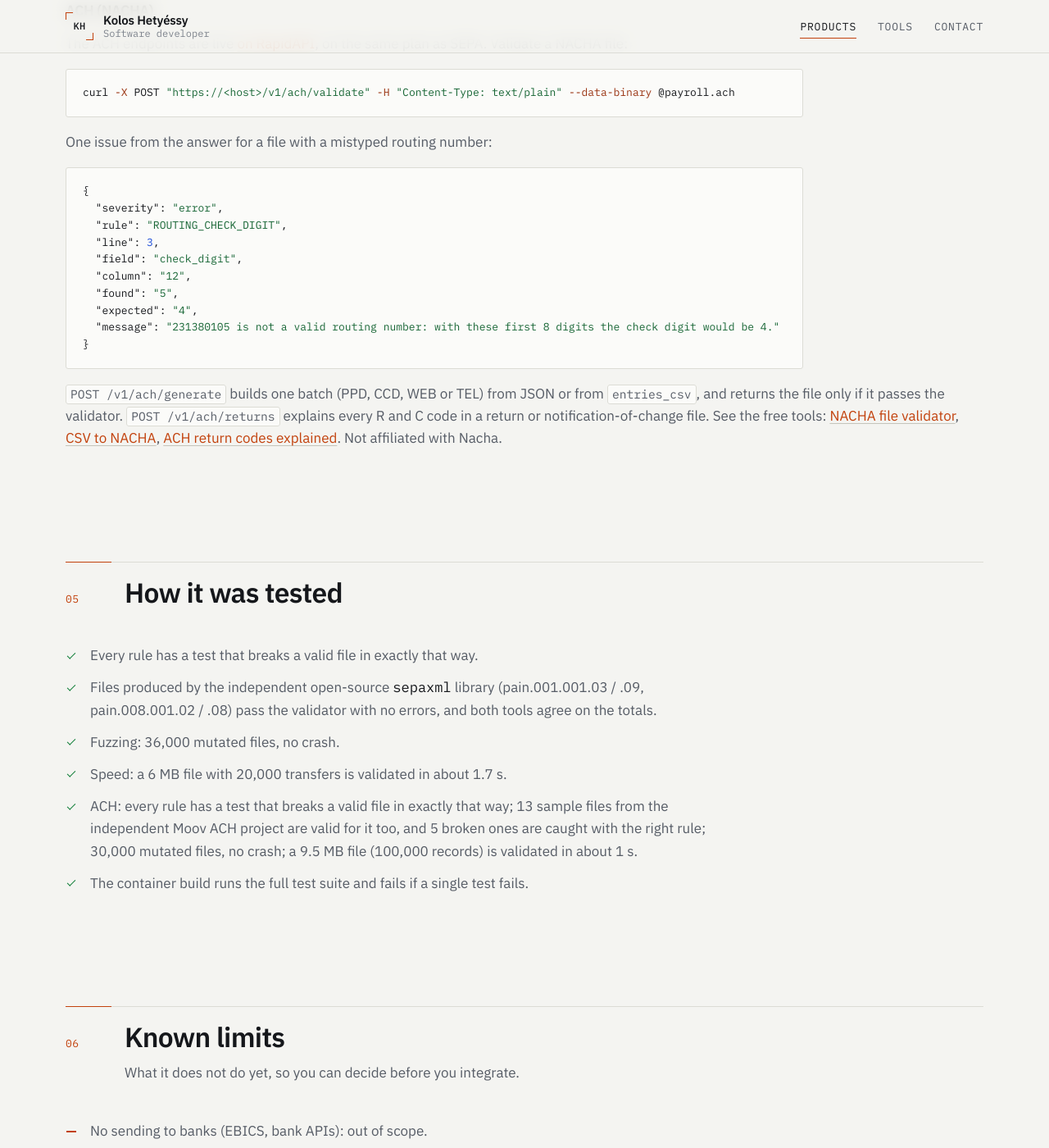
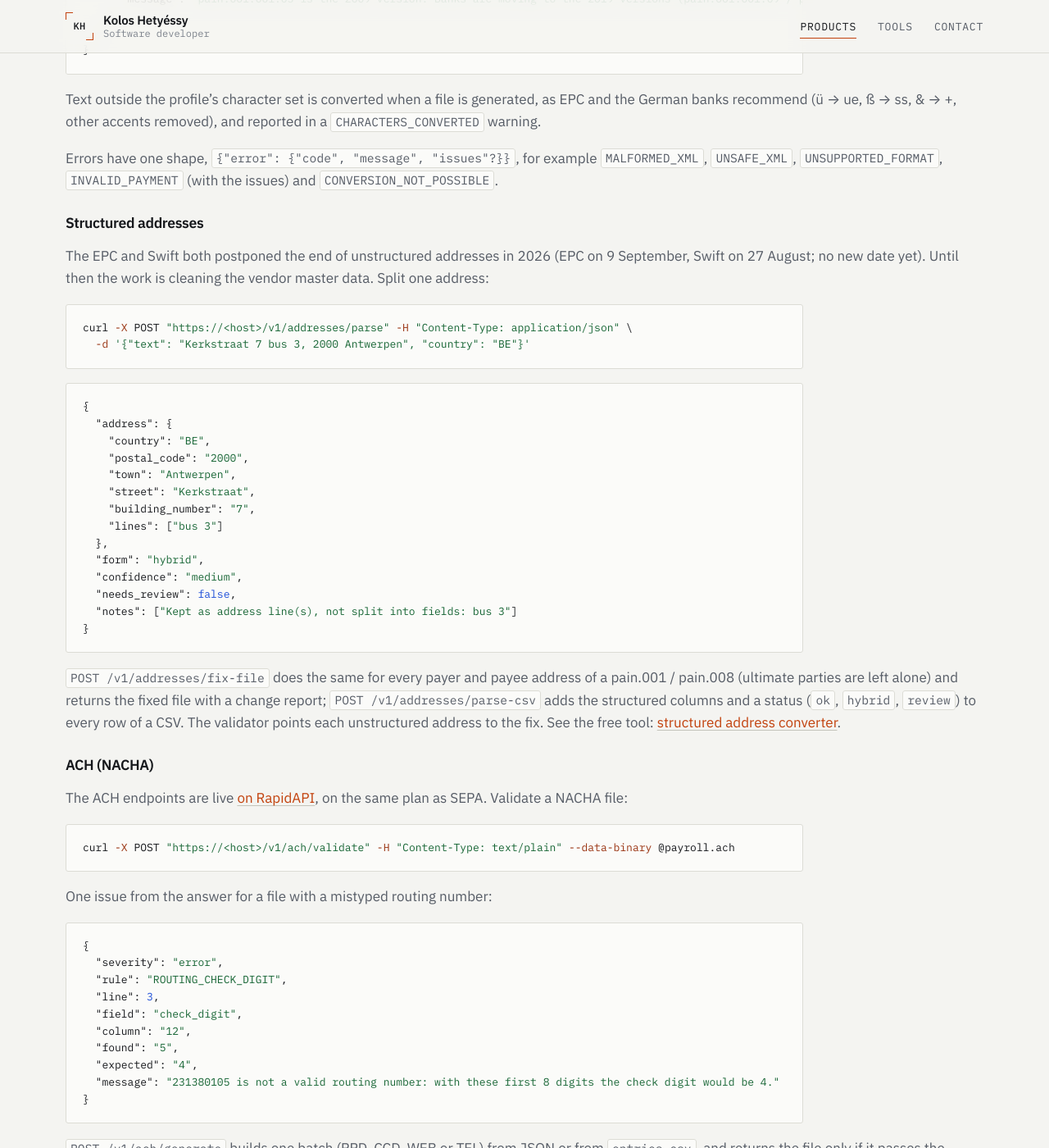
Before and after one commit to SSYkolos/SSYkolos.github.io, a Jekyll site: the page built from _products/sepa-payment-api.md, in a window 1280 px wide and 1400 px high, scrolled down 5002 px. Shown: the whole window at 82% size. Built offline with Jekyll 4.4.1, drawn with Linux system fonts in a browser that asks for light colours; some of the changed text lies outside the part shown.

Commit message:
Structured address converter tool page and SEPA product page section
Live demo gets a text-input mode (live_demo.input: text) for one address, sent as
the same multipart file field to POST /demo/address.

Co-Authored-By: Claude Opus 5.5 <noreply@anthropic.com>

````diff
--- a/_includes/demos/live.html
+++ b/_includes/demos/live.html
@@ -4,6 +4,8 @@
   without JavaScript it explains that and points to the samples.
   include demos/live.html endpoint="https://<demo service>" product=<product document, default: this page> cfg=<live_demo, default: the product's>
   cfg.plugin names the renderer in /assets/js/demos/ (default: the product slug).
+  cfg.input: "text" shows a text box instead of the drop zone (e.g. one postal address); the text is sent as the
+  same multipart `file` field, so the demo service needs nothing special.
 {%- endcomment -%}
 {%- assign prod = include.product | default: page -%}
 {%- assign cfg = include.cfg | default: prod.live_demo -%}
@@ -18,6 +20,12 @@
   <div class="live__ui" hidden>
     <div class="live__grid">
       <div class="live__main">
+        {%- if cfg.input == "text" %}
+        <label class="option option--text" for="{{ uid }}-text">
+          <span><b>{{ cfg.noun | capitalize }}</b> <span class="option__hint">{{ cfg.formats }}</span></span>
+          <textarea class="live__text" id="{{ uid }}-text" rows="3" maxlength="500" placeholder="{{ cfg.placeholder }}" autocomplete="off" spellcheck="false"></textarea>
+        </label>
+        {%- else %}
         <label class="drop" for="{{ uid }}-file">
           <input class="drop__input" type="file" id="{{ uid }}-file" accept="{{ cfg.accept }}">
           <span class="drop__icon" aria-hidden="true"></span>
@@ -25,6 +33,7 @@
           <span class="drop__or">or <span class="drop__pick">choose a file</span></span>
           <span class="drop__meta">{{ cfg.formats }} · up to {{ cfg.max_mb }} MB</span>
         </label>
+        {%- endif %}
 
         {%- for o in cfg.options %}
         {%- if o.type == "checkbox" %}
@@ -40,11 +49,16 @@
         {%- endif %}
         {%- endfor %}
 
+        {%- if cfg.input == "text" %}
+        <p><button type="button" class="btn live__go">{{ cfg.button | default: "Run" }}</button></p>
+        {%- endif %}
+
         <p class="live__quota" aria-live="polite">Free: {{ cfg.runs_per_day | default: site.demo_runs_per_day }} runs a day, no sign-up. Files that cannot be read do not count.</p>
       </div>
 
-      <aside class="assure" aria-label="What happens to your file">
-        <p class="assure__title">What happens to your file</p>
+      {%- assign what = "file" -%}{%- if cfg.input == "text" -%}{%- assign what = "text" -%}{%- endif %}
+      <aside class="assure" aria-label="What happens to your {{ what }}">
+        <p class="assure__title">What happens to your {{ what }}</p>
         <ol class="assure__steps">
           <li>It is sent over an encrypted connection to the demo server in the EU.</li>
           <li>It is read in memory, and the result is sent straight back to this page.</li>
--- a/_products/sepa-payment-api.md
+++ b/_products/sepa-payment-api.md
@@ -2,12 +2,12 @@
 title: SEPA & NACHA Payment File API
 order: 4
 category: finance
-tags: [sepa, pain.001, pain.008, pain.002, iso 20022, credit transfer, direct debit, xsd, epc, dfü, ebics, csv, validation, nacha, ach, ppd, ccd, return codes]
+tags: [sepa, pain.001, pain.008, pain.002, iso 20022, credit transfer, direct debit, xsd, epc, dfü, ebics, csv, validation, nacha, ach, ppd, ccd, return codes, structured address, hybrid address, postal address, vendor master]
 featured: false
 kind: REST API
 status: SEPA and ACH live on RapidAPI (free plan)
 tagline: Generate, validate and convert SEPA payment files and US NACHA (ACH) files, and read the bank's answer. Every file is checked against the format's rules, with each problem explained in plain words.
-summary: Builds pain.001, pain.008 and NACHA files from JSON or CSV, validates and converts SEPA files, checks NACHA files and reads pain.002 status reports and ACH returns.
+summary: Builds pain.001, pain.008 and NACHA files from JSON or CSV, validates and converts SEPA files, splits free-text addresses into ISO 20022 structured fields, checks NACHA files and reads pain.002 status reports and ACH returns.
 description: SEPA and NACHA payment file API. Generate pain.001, pain.008 and NACHA ACH files from JSON or CSV, validate against ISO 20022, EPC and NACHA file rules, read pain.002 and ACH return codes.
 io:
   in: JSON · CSV · pain.001 · pain.008 · pain.002 · NACHA
@@ -43,6 +43,8 @@ features:
     text: "With `profile=de`, the German banks' rules (DFÜ-Abkommen Anlage 3 v3.7) are checked too: the wider character set (ÄÖÜäöüß & *), no byte order mark, UTF-8 only."
   - title: Convert 2009 files to 2019
     text: "`pain.001.001.03` → `.09` and `pain.008.001.02` → `.08`. Nothing is guessed: the result must pass the 2019 schema and the SEPA rules."
+  - title: Structured addresses
+    text: "Free-text addresses become ISO 20022 structured fields (`StrtNm`, `BldgNb`, `PstCd`, `TwnNm`, `Ctry` …) or a hybrid address, with postal-code formats and street order for 26 countries. Fix every payer and payee address of a pain.001 / pain.008 in place, or clean a vendor list as CSV. Unclear addresses are flagged for review, never guessed. [Try one address](/tools/structured-address-converter/)."
   - title: Read the bank's answer
     text: "A `pain.002` status report (any version) becomes a list of accepted and rejected payments, with the reason codes in plain language."
   - title: Totals recomputed exactly
@@ -67,6 +69,8 @@ specs:
     value: "SEPA character set · IBAN and creditor identifier check digits · `NbOfTxs` / `CtrlSum` · EUR only, 0.01–999,999,999.99, at most 2 decimals · names ≤ 70 · one unstructured or one structured remittance · service level, charge bearer, payment method · CORE or B2B, sequence type, mandate date · 2019 addresses · duplicate end-to-end IDs and possible duplicate payments (warnings)"
   - label: Endpoints
     value: "`POST /v1/generate` · `POST /v1/validate` · `POST /v1/convert` · `POST /v1/status` · `GET /v1/formats`"
+  - label: Addresses
+    value: "`POST /v1/addresses/parse` (one address) · `POST /v1/addresses/parse-csv` (vendor list, up to 10,000 rows) · `POST /v1/addresses/fix-file` (pain.001 / pain.008, payer and payee) · AT BE CH CZ DE DK ES FI FR GB HR HU IE IT LI LU MC NL NO PL PT RO SE SI SK US"
   - label: ACH (NACHA)
     value: "PPD · CCD · WEB · TEL generated; any NACHA file validated (full rules for PPD, CCD, WEB, TEL, CTX, COR)"
   - label: ACH checks
@@ -89,12 +93,14 @@ tested:
   - "Fuzzing: 36,000 mutated files, no crash."
   - "Speed: a 6 MB file with 20,000 transfers is validated in about 1.7 s."
   - "ACH: every rule has a test that breaks a valid file in exactly that way; 13 sample files from the independent Moov ACH project are valid for it too, and 5 broken ones are caught with the right rule; 30,000 mutated files, no crash; a 9.5 MB file (100,000 records) is validated in about 1 s."
+  - "Addresses: a fictional example for every country, uncertain cases that must go to review, pain.001 / pain.008 round trips through the validator (a fix never adds an error), and 2,000 random texts without a crash."
   - The container build runs the full test suite and fails if a single test fails.
 limits:
   - "No sending to banks (EBICS, bank APIs): out of scope."
   - "Bank-specific profiles other than German (Dutch, Austrian, Swiss SPS) are not included yet."
   - "The duplicate checks are warnings; a bank's own duplicate detection may be stricter."
   - "The live demo on this page validates only; generating, converting and reading pain.002 are API calls."
+  - "Addresses: format and order rules, no postal database, so a postal code that does not belong to the town is not noticed. Countries outside the list always go to review."
   - "ACH: no IAT generation or IAT-specific rules, no CTX generation, no live routing directory lookup (a routing number with a valid check digit may still not exist)."
   - "Not affiliated with Nacha. The ACH code explanations are our own summaries, not the text of the Nacha Operating Rules."
 privacy_summary: Payment files are processed in memory and never stored. The response goes back to you and is not kept by the service.
@@ -146,6 +152,38 @@ recommend (ü → ue, ß → ss, & → +, other accents removed), and reported i
 Errors have one shape, `{"error": {"code", "message", "issues"?}}`, for example `MALFORMED_XML`, `UNSAFE_XML`,
 `UNSUPPORTED_FORMAT`, `INVALID_PAYMENT` (with the issues) and `CONVERSION_NOT_POSSIBLE`.
 
+### Structured addresses
+
+The EPC and Swift both postponed the end of unstructured addresses in 2026 (EPC on 9 September, Swift on 27 August;
+no new date yet). Until then the work is cleaning the vendor master data. Split one address:
+
+```bash
+curl -X POST "https://<host>/v1/addresses/parse" -H "Content-Type: application/json" \
+  -d '{"text": "Kerkstraat 7 bus 3, 2000 Antwerpen", "country": "BE"}'
+```
+
+```json
+{
+  "address": {
+    "country": "BE",
+    "postal_code": "2000",
+    "town": "Antwerpen",
+    "street": "Kerkstraat",
+    "building_number": "7",
+    "lines": ["bus 3"]
+  },
+  "form": "hybrid",
+  "confidence": "medium",
+  "needs_review": false,
+  "notes": ["Kept as address line(s), not split into fields: bus 3"]
+}
+```
+
+`POST /v1/addresses/fix-file` does the same for every payer and payee address of a pain.001 / pain.008 (ultimate
+parties are left alone) and returns the fixed file with a change report; `POST /v1/addresses/parse-csv` adds the
+structured columns and a status (`ok`, `hybrid`, `review`) to every row of a CSV. The validator points each
+unstructured address to the fix. See the free tool: [structured address converter](/tools/structured-address-converter/).
+
 ### ACH (NACHA)
 
 The ACH endpoints are live [on RapidAPI](https://rapidapi.com/SSYkolos/api/sepa-payment-file), on the same plan as SEPA. Validate a NACHA file:
--- a/assets/css/demo.css
+++ b/assets/css/demo.css
@@ -47,7 +47,7 @@
 .demo__warning { font: 12.5px/1.5 var(--mono); color: var(--text); background: color-mix(in srgb, var(--bad) 9%, transparent); border-left: 2px solid var(--bad); padding: 10px 12px; margin-bottom: 12px; }
 .demo__warning b { display: block; color: var(--bad); font-weight: 500; letter-spacing: .04em; }
 .demo__stmts { display: grid; gap: 10px; }
-.verdict--discrepancy, .verdict--unverifiable, .verdict--invalid, .verdict--error { color: var(--bad); }
+.verdict--discrepancy, .verdict--unverifiable, .verdict--invalid, .verdict--error, .verdict--review { color: var(--bad); }
 
 .mini { margin: 0; border: 1px solid var(--line); border-radius: var(--radius); background: var(--bg); font: 12.5px var(--mono); padding: 4px 14px; }
 .mini > div { display: flex; justify-content: space-between; gap: 16px; padding: 5px 0; }
@@ -134,11 +134,12 @@
 .option input[type="checkbox"] { width: 18px; height: 18px; margin: 2px 0 0; accent-color: var(--accent); flex: none; }
 .option--text { display: grid; gap: 8px; cursor: default; }
 .option__hint { display: block; font-size: 13px; color: var(--faint); }
-.option input[type="text"] {
+.option input[type="text"], .option textarea {
   font: 14px var(--mono); color: var(--text); background: var(--bg);
   border: 1px solid var(--line-strong); border-radius: var(--radius); padding: 10px 12px; width: 100%; max-width: 360px;
 }
-.option input[type="text"]:focus { outline: 2px solid var(--accent); outline-offset: 1px; }
+.option textarea { max-width: none; resize: vertical; }
+.option input[type="text"]:focus, .option textarea:focus { outline: 2px solid var(--accent); outline-offset: 1px; }
 .live__quota { font: 12.5px var(--mono); color: var(--faint); }
 
 .assure { border: 1px solid var(--line); border-left: 2px solid var(--ok); border-radius: 0 var(--radius) var(--radius) 0; background: var(--bg); padding: 18px 20px; display: grid; gap: 12px; }
--- a/assets/js/live-demo.js
+++ b/assets/js/live-demo.js
@@ -167,6 +167,8 @@
     var maxBytes = Number(panel.getAttribute("data-max-bytes")) || 2 * MB;
     var ui = panel.querySelector(".live__ui");
     var input = panel.querySelector(".drop__input");
+    var textBox = panel.querySelector(".live__text"); // text mode (cfg.input: text): no drop zone
+    var go = panel.querySelector(".live__go");
     var drop = panel.querySelector(".drop");
     var status = panel.querySelector(".live__status");
     var result = panel.querySelector(".live__result");
@@ -221,8 +223,11 @@
     }
 
     function againButton() {
-      var b = el("button", { type: "button", class: "btn", text: "Try another file" });
-      b.addEventListener("click", function () { input.value = ""; input.click(); });
+      var b = el("button", { type: "button", class: "btn", text: textBox ? "Try another" : "Try another file" });
+      b.addEventListener("click", function () {
+        if (textBox) { textBox.focus(); textBox.select(); return; }
+        input.value = ""; input.click();
+      });
       return b;
     }
 
@@ -273,7 +278,7 @@
       busy = true;
       panel.classList.add("is-busy");
       clear(result);
-      setStatus("working", "Sending " + file.name + " (" + fmtBytes(file.size) + ")…", plugin.working || "Processing the file.");
+      setStatus("working", textBox ? "Sending…" : "Sending " + file.name + " (" + fmtBytes(file.size) + ")…", plugin.working || "Processing the file.");
       var slow = setTimeout(function () {
         setStatus("working", "Still working…",
           "The demo server sleeps when nobody uses it, so the first run can take a few extra seconds while it wakes up. Thanks for waiting.");
@@ -314,7 +319,7 @@
                 "That's a bug on my side, not a problem with your file. Please reload the page and try again.", null, false, true);
               return;
             }
-            setStatus("done", "Done. Your file has already been discarded on the server.");
+            setStatus("done", "Done. Your " + (textBox ? "text" : "file") + " has already been discarded on the server.");
             nodes.forEach(function (n) { result.appendChild(n); });
             result.appendChild(el("div", { class: "live__next" }, [el("p", { text: plugin.next || "" }), againButton()]));
             var wrong = reportOffer("wrong_result", "Result doesn't look right? Tell me");
@@ -357,6 +362,16 @@
         });
     }
 
+    if (textBox) {
+      var submit = function () {
+        var t = textBox.value.trim();
+        if (!t) { textBox.focus(); return; }
+        run(new File([t], "address.txt", { type: "text/plain" }));
+      };
+      go.addEventListener("click", submit);
+      textBox.addEventListener("keydown", function (e) { if (e.key === "Enter" && (e.ctrlKey || e.metaKey)) submit(); });
+      return;
+    }
     input.addEventListener("change", function () { run(input.files && input.files[0]); });
     ["dragenter", "dragover"].forEach(function (t) {
       drop.addEventListener(t, function (e) { e.preventDefault(); drop.classList.add("is-over"); });
````
Also changed, not shown: _landing/pain001-validator.md (+1 -1 lines), _landing/structured-address-converter.md (added, +58 -0 lines), assets/js/demos/address.js (added, +52 -0 lines).
